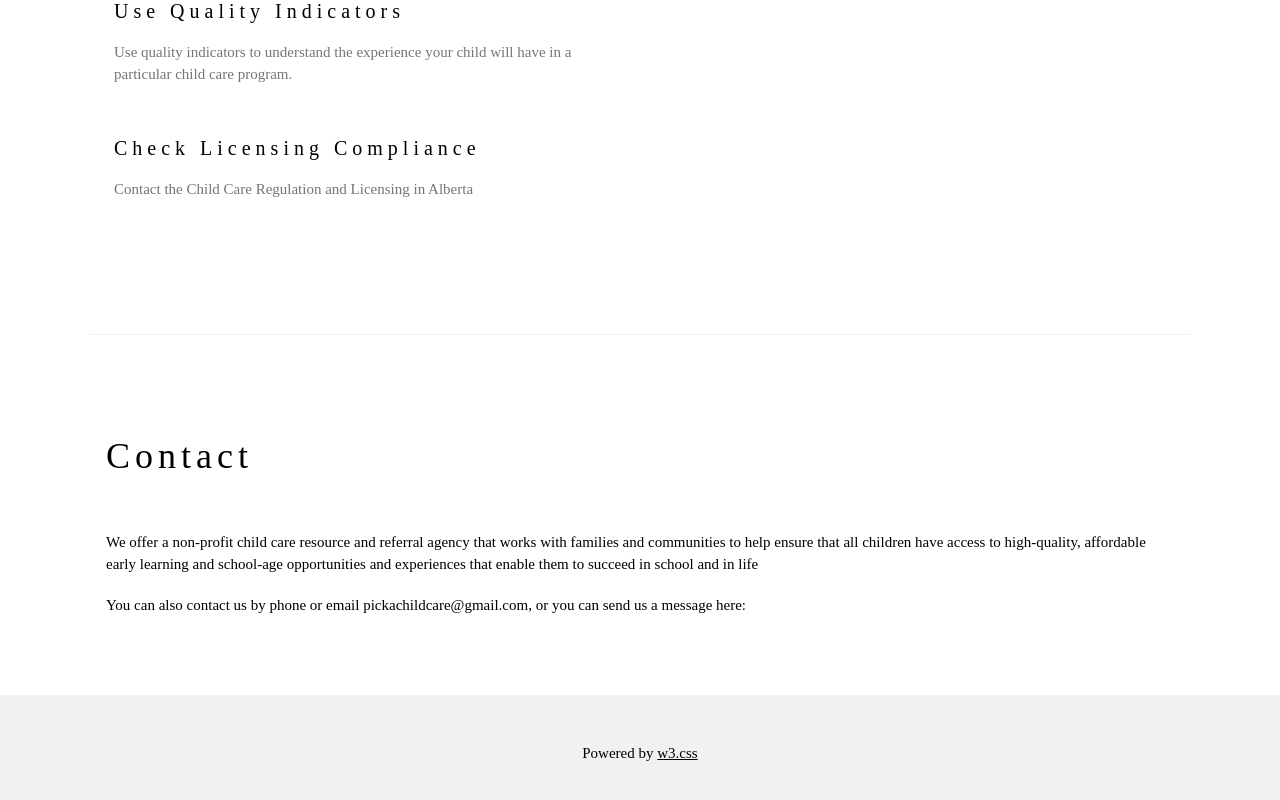
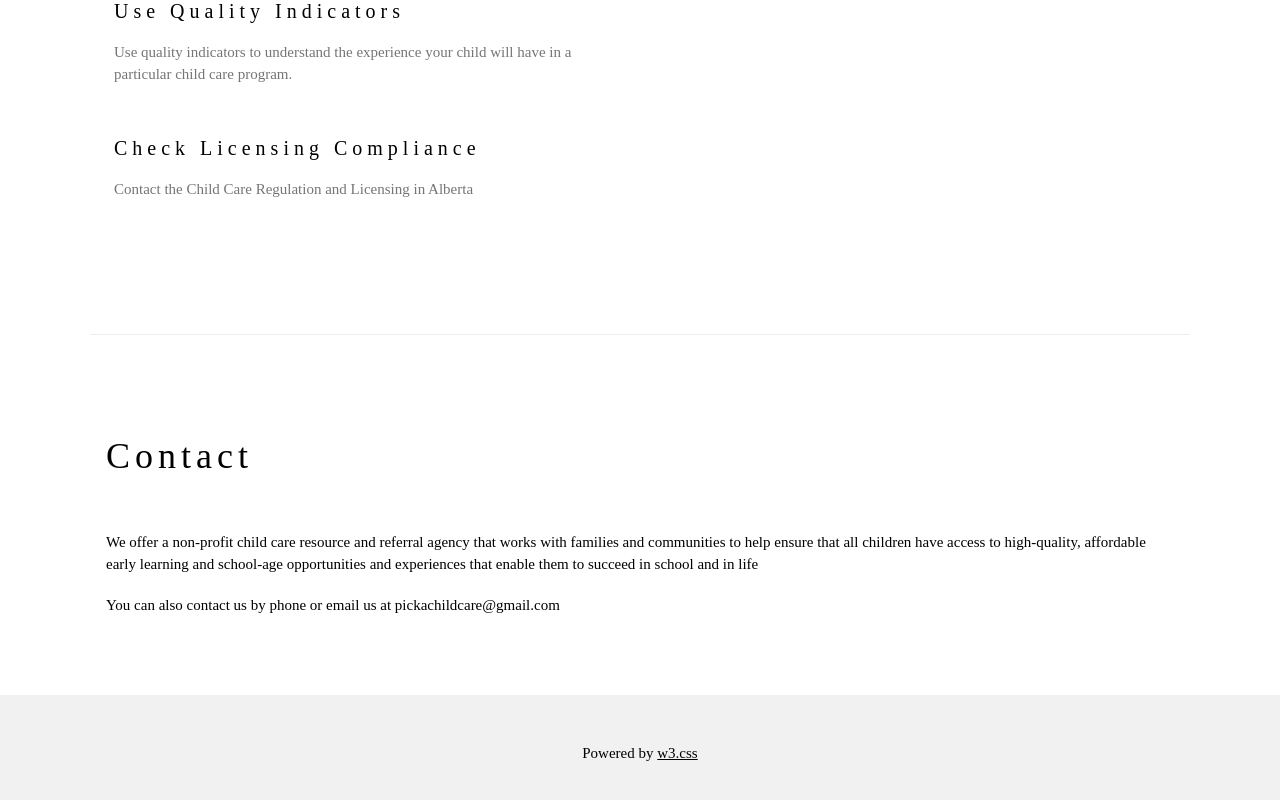
Before and after one commit to pickachildcare/pickachildcare, a plain HTML site: page index.html in a window 1280 px wide. Shown: the part 1729-2529 px from the top of the page. Drawn offline with nearby package versions, Linux system fonts and the light colour scheme.

Commit message:
Update index.html

```diff
--- a/index.html
+++ b/index.html
@@ -90,7 +90,7 @@ h1, h2, h3, h4, h5, h6 {
     <h1>Contact</h1><br>
     <p>We offer a non-profit child care resource and referral agency that works with families and communities to help ensure that all children have access to high-quality, affordable early learning and school-age opportunities and experiences that enable them to succeed in school and in life</p>
     <p class="w3-text-blue-grey w3-large"><b></b></p>
-    <p>You can also contact us by phone  or email pickachildcare@gmail.com, or you can send us a message here:</p>
+    <p>You can also contact us by phone  or email us at pickachildcare@gmail.com</p>
   </div>
 
 <!-- End page content -->
```
